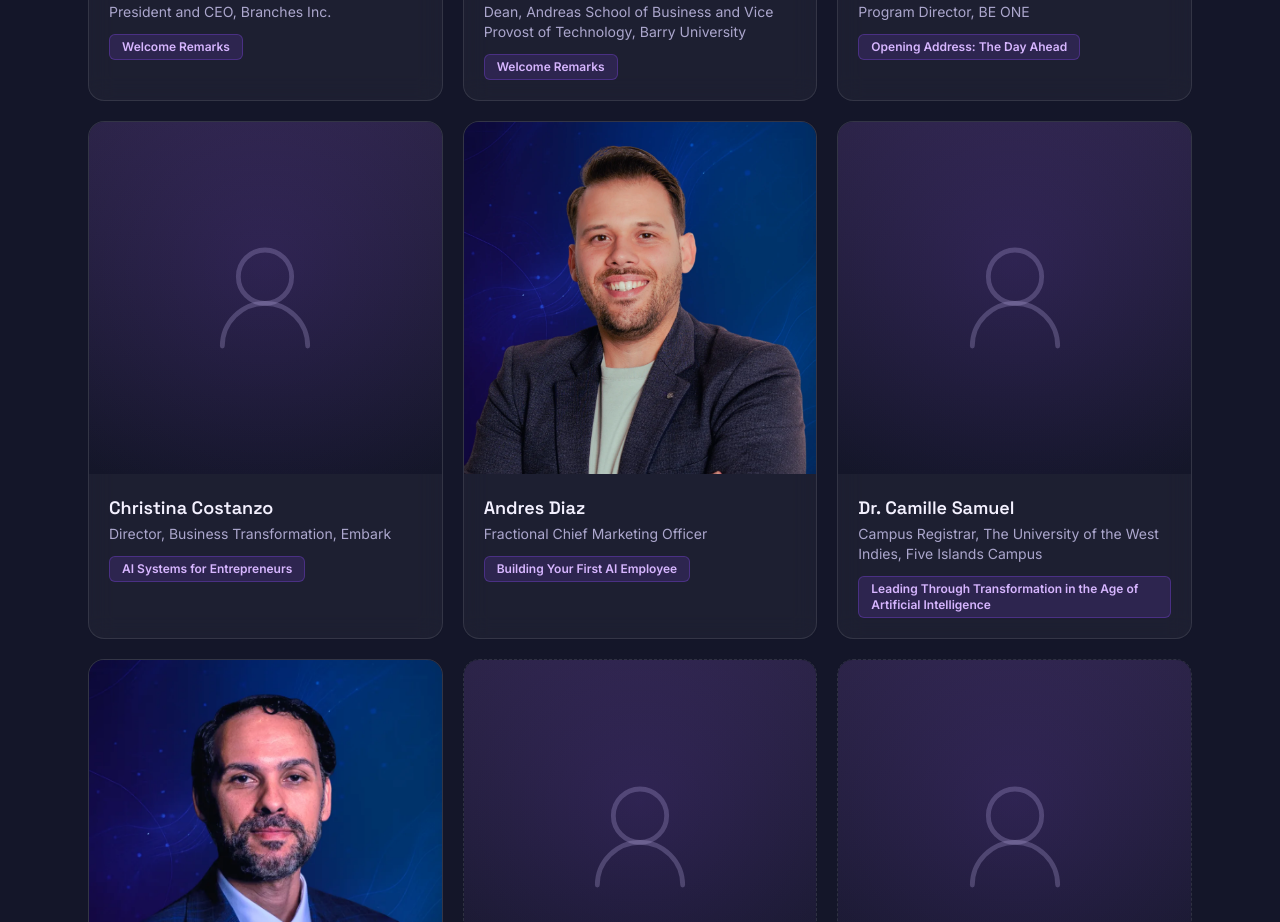
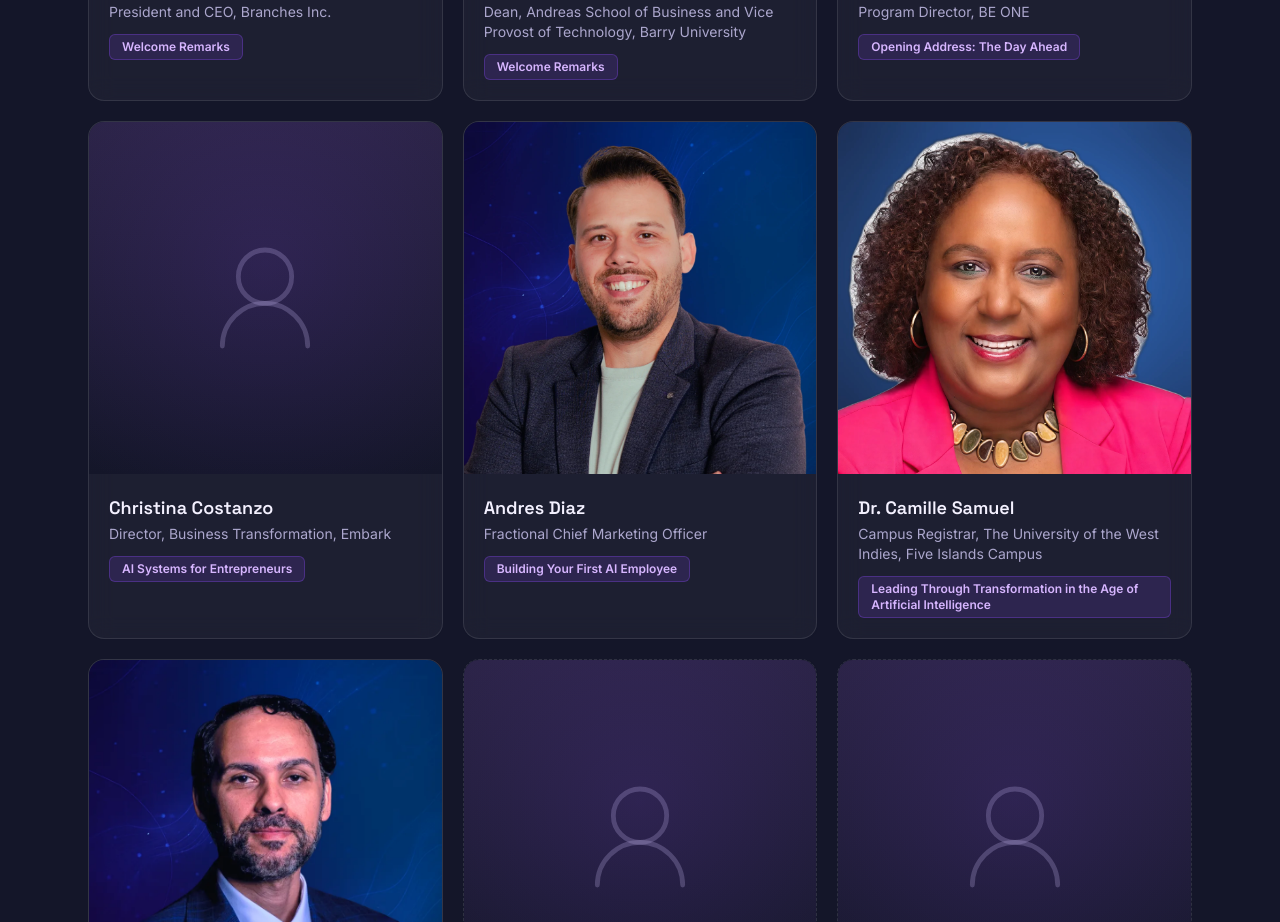
Before and after one commit to TCS-Andres/beoneaisummit, a Next.js app: page / in a window 1280 px wide. Shown: the part 7020-7942 px from the top of the page. Built offline with nearby package versions, Linux system fonts and the light colour scheme.

Commit message:
Add Dr. Camille Samuel's headshot to the speaker lineup
Rebuilt from her supplied photo: subject isolated and composited onto a
blue gradient backdrop matching the other portraits and the site palette.

Co-Authored-By: Claude Opus 4.8 <noreply@anthropic.com>

```diff
--- a/app/components/Speakers.tsx
+++ b/app/components/Speakers.tsx
@@ -53,6 +53,7 @@ const speakers: Speaker[] = [
     title:
       "Campus Registrar, The University of the West Indies, Five Islands Campus",
     session: "Leading Through Transformation in the Age of Artificial Intelligence",
+    photo: "/speakers/camille-samuel.webp",
     bio: "As Campus Registrar at The University of the West Indies, Five Islands Campus, Dr Camille Samuel champions institutional transformation, digital innovation and student success, strengthening systems and creating opportunities that empower the next generation of Caribbean leaders. An experienced higher education administrator and educator, she has led major organisational and digital transformation initiatives across the Caribbean. Her work and research focus on leadership, institutional resilience and the development of robust systems that enable organisations to thrive.",
   },
   {
```
Also changed, not shown: public/speakers/camille-samuel.webp (added).
